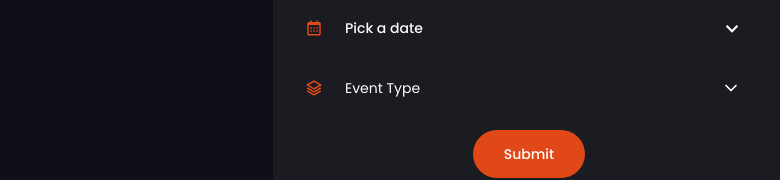
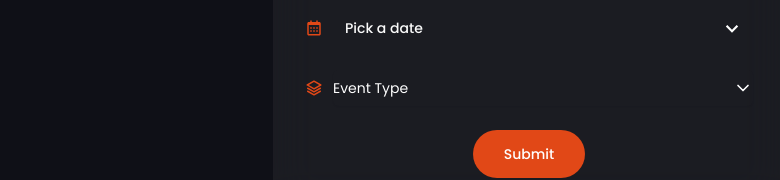
Before and after one commit to Jisap/next15-events, a Next.js app: page / in a window 1280 px wide. Shown: the part 142-322 px from the top of the page, without its empty margins (111-891 px from the left). Built offline with nearby package versions, Linux system fonts and the light colour scheme; data requests are answered from the project's data file.

Commit message:
Enhance EventType component to include unique event types and improve layout; update EventContext for selected event type management

```diff
--- a/components/Searchbar/EventType.jsx
+++ b/components/Searchbar/EventType.jsx
@@ -27,11 +27,11 @@ const EventType = () => {
               <BiLayer />
             </div>
             <Select
-              value={selectedType}
+              value={selectedType ?? null}
               onValueChange={(value) => setSelectedType(value)}
               className="justify-center"
             >
-              <SelectTrigger className="bg-transparent border-none focus:ring-0 focus:ring-offset-0">
+              <SelectTrigger className="bg-transparent border-none focus:ring-0 focus:ring-offset-0 p-0 capitalize">
                 <SelectValue placeholder="Event Type" />
               </SelectTrigger>
               <SelectContent>
@@ -41,6 +41,7 @@ const EventType = () => {
                     <SelectItem
                       key={index}
                       value={type === "All type" ? null : type}
+                      className="capitalize"
                     >
                       {type}
                     </SelectItem>
```
